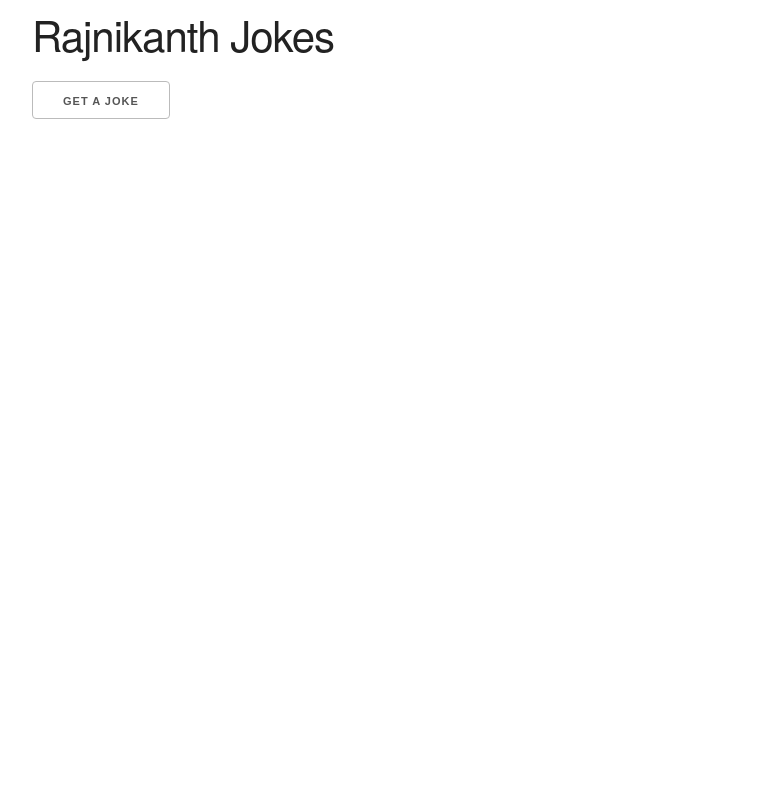
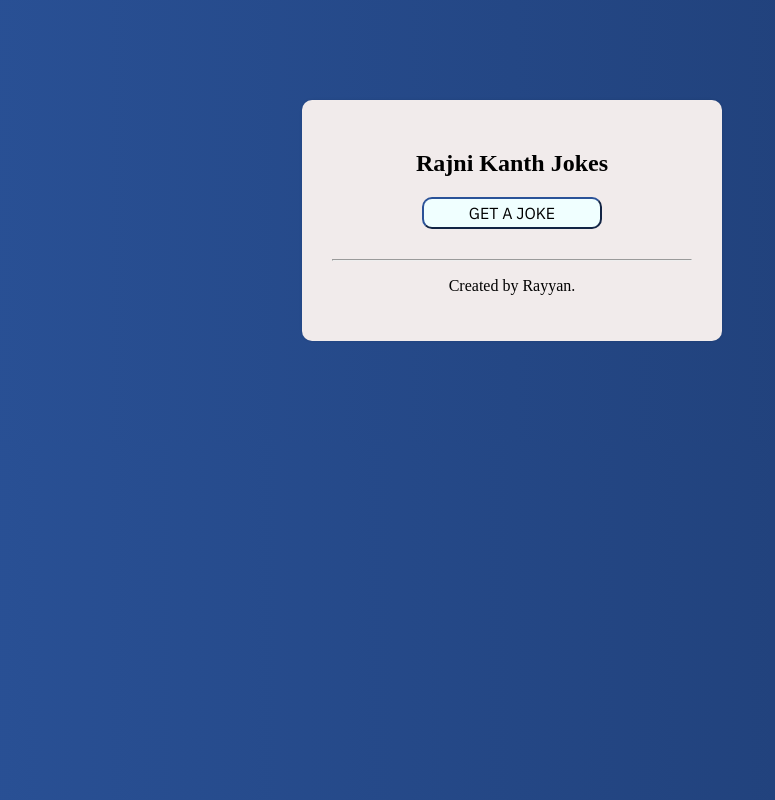
Before and after one commit to AbdulRubRayyan/rajni, a plain HTML site: page index.html in a window 1280 px wide. Shown: the whole page, without its empty margins (128-903 px from the left). Drawn offline with nearby package versions, Linux system fonts and the light colour scheme; a web font is replaced by a local one.

Commit message:
Made major changes

```diff
--- a/app.js
+++ b/app.js
@@ -2,6 +2,8 @@ document.querySelector('.get-jokes').addEventListener('click', getJokes);
 
 function getJokes(e) {
     const number = 1;
+
+
 
     const xhr = new XMLHttpRequest();
 
@@ -11,11 +13,14 @@ function getJokes(e) {
         if(this.status === 200) {
             const response = JSON.parse(this.responseText);
 
+
             let output = '';
             if (response.type === 'success'){
+                document.getElementById('get-button').innerHTML = "ANOTHER JOKE";
                 response.value.forEach(function(joke) {
-                    output += `<li>${joke.joke}</li>`;
+                    output += `${joke.joke}`;
                 });
+
             } else {
                 output += '<li>Something went wrong</li>';
             }
--- a/index.html
+++ b/index.html
@@ -6,21 +6,26 @@
 
     <meta http-equiv="Content-Security-Policy" content="upgrade-insecure-requests">
     <title>Joke Generator</title>
-    <link rel="stylesheet" href="https://cdnjs.cloudflare.com/ajax/libs/skeleton/2.0.4/skeleton.min.css">
+
 
     <link rel="stylesheet" type="text/css" href="style.css">
+    <link href="https://fonts.googleapis.com/css?family=IBM+Plex+Sans|Patua+One&display=swap" rel="stylesheet">
+
 
 </head>
 <body>
     <div class="container">
-        <h2>Rajnikanth Jokes</h2>
+        <h2>Rajni Kanth Jokes</h2>
         <form >
 
             <div>
-                <button class="get-jokes">Get A Joke</button>
+                <button class="get-jokes" id="get-button">GET A JOKE</button>
             </div>
         </form>
-        <ul class="jokes"></ul>
+        <div class="jokes"></div>
+
+        <hr>
+        <p>Created by Rayyan.</p>
 
     </div>
     <script src="app.js"></script>
--- a/style.css
+++ b/style.css
@@ -1,3 +1,41 @@
-#container {
-    margin: auto;
+.container {
+    width: 360px;
+    margin: 100px auto;
+    background: #f1ebeb;
+    box-shadow: 0 0 3px rgba(0,0,0,0.1);
+    padding: 30px;
+    border-radius: 10px;
+    text-align: center;
 }
+
+.jokes {
+    margin-top: 30px;
+    font-family: 'IBM Plex Sans';
+}
+
+body {
+    background: #1e3c72;  /* fallback for old browsers */
+background: -webkit-linear-gradient(to right, #2a5298, #1e3c72);  /* Chrome 10-25, Safari 5.1-6 */
+background: linear-gradient(to right, #2a5298, #1e3c72); /* W3C, IE 10+/ Edge, Firefox 16+, Chrome 26+, Opera 12+, Safari 7+ */
+
+}
+
+button{
+    height: 32px;
+    width: 180px;
+    background-color: azure;
+    border-radius: 10px;
+    border-color: #2a5298;
+    cursor: pointer;
+    font-family: 'IBM Plex Sans';
+    font-size: 16px;
+
+}
+
+button:focus{
+    outline: none;
+}
+
+h2 {
+    font-family: 'Patua One';
+}
```
